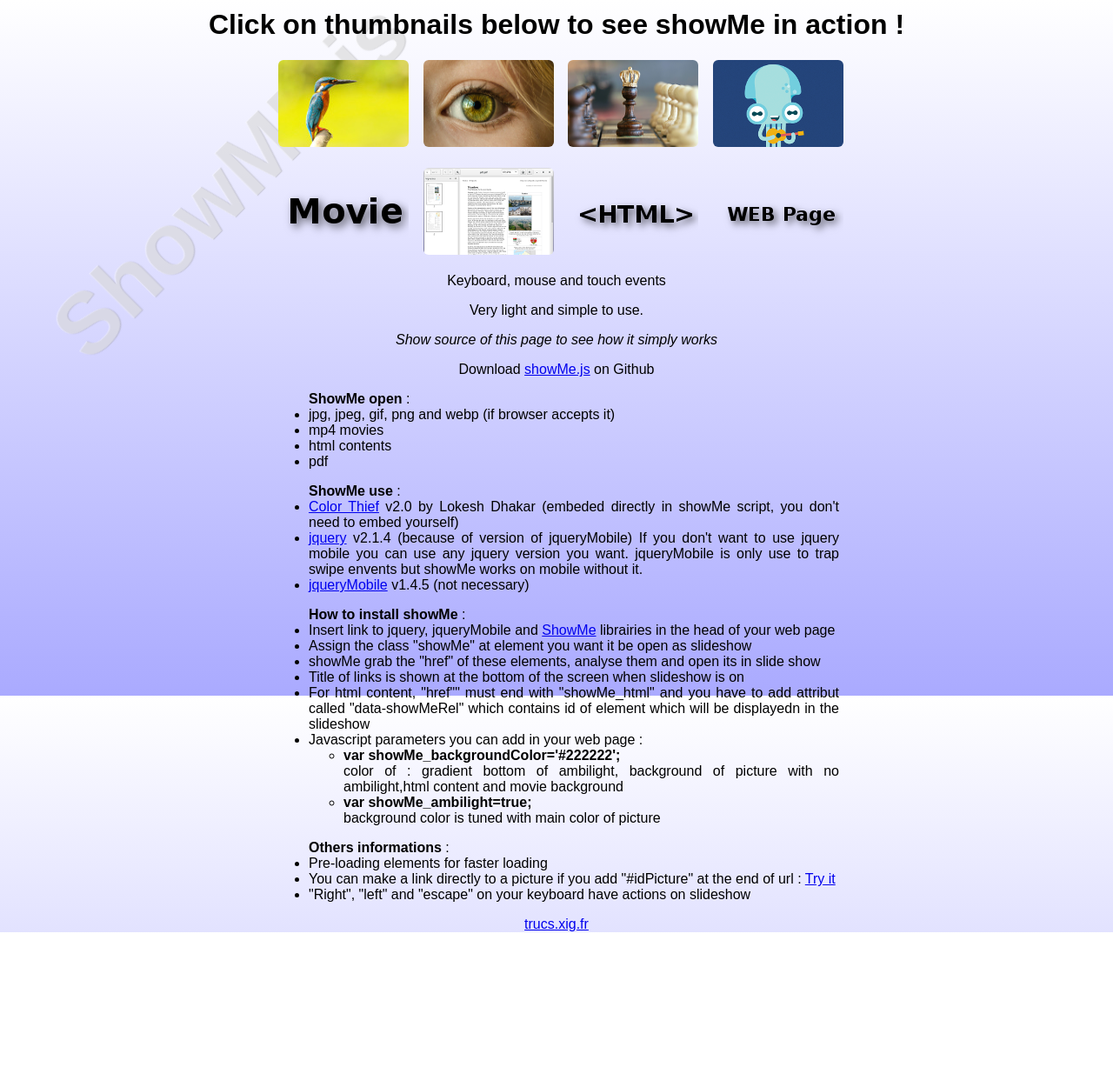
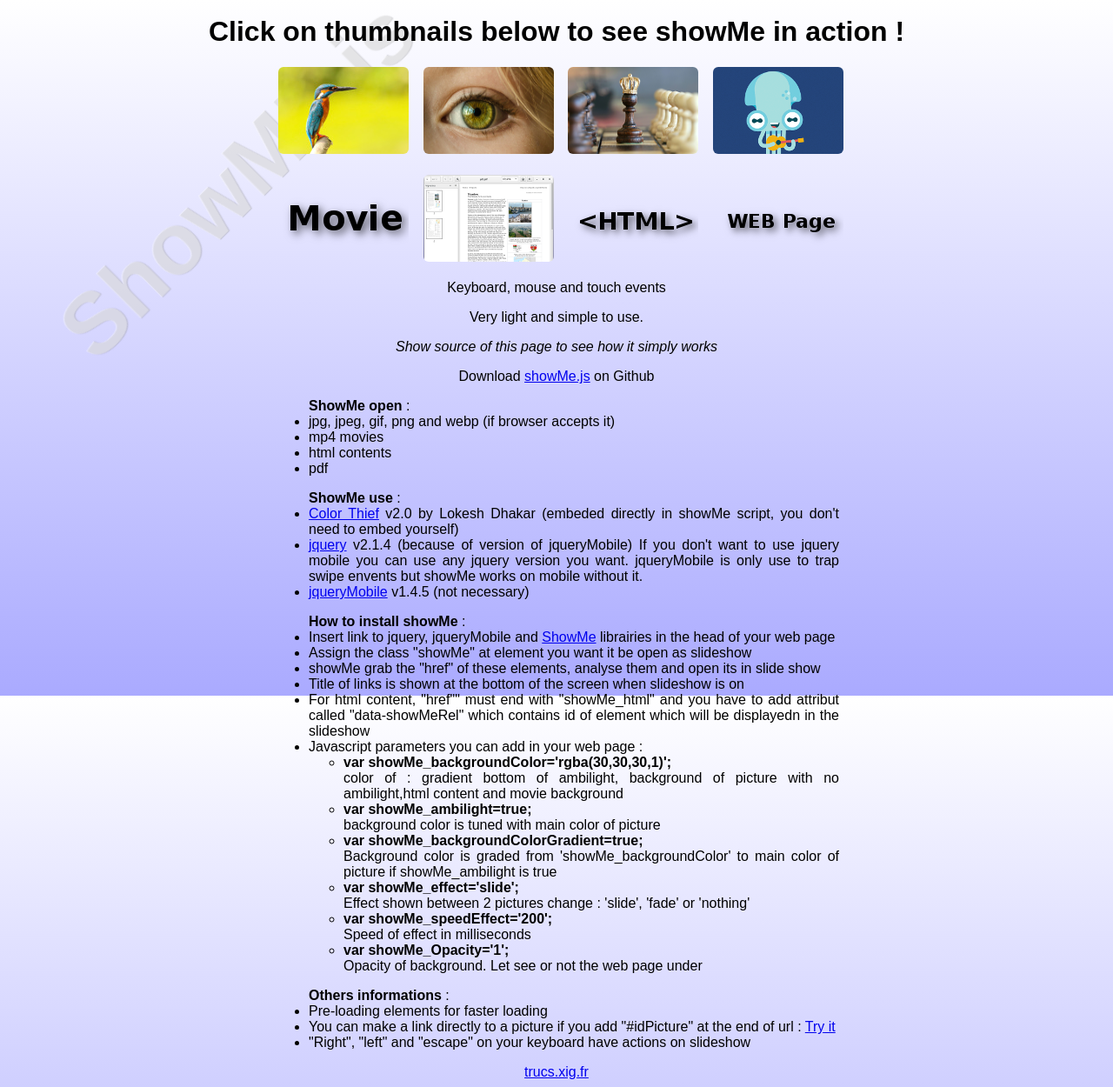
Before and after one commit to jeromax2/showMe.js, a plain HTML site: page index.html in a window 1280 px wide. Shown: the whole page at 87% size. Before the commit the page ends 1072 px from the top, so only its background shows below. Drawn offline with Linux system fonts and the light colour scheme.

Commit message:
Add files via upload

```diff
--- a/index.html
+++ b/index.html
@@ -4,8 +4,8 @@
 <style>
 *{font-family: arial; }
 body{text-align:center;padding-top:10px;background:linear-gradient(0deg,#aaaaff,#ffffff) fixed;}
-a.showMe{display:inline-block;}
-a.showMe img{width:150px;height:100px;margin-left:10px;border:1px transparent solid;transition:all 1s;border-radius:7px;}
+a.showMe{display:inline-block;margin-left:10px;}
+a.showMe img{width:150px;height:100px;border:1px transparent solid;transition:all 1s;border-radius:7px;}
 hr{visibility:hidden;}
 a.showMe img:hover{border:1px #fff solid;transition:all 0.2s;box-shadow:3px 3px 10px #888;}
 </style>
@@ -13,7 +13,7 @@ a.showMe img:hover{border:1px #fff solid;transition:all 0.2s;box-shadow:3px 3px
 
 <!-- ####################### BEGINING OF SHOWME SAMPLE -->
 <script type="text/javascript" src="./jquery-2.1.4.min.js"></script>
-<script type="text/javascript" src="./jquery.mobile-1.4.5.min.js"></script>
+<!-- script type="text/javascript" src="./jquery.mobile-1.4.5.min.js"></script-->
 <script type="text/javascript" src="./showMe.js"></script>
 </head>
 <body>
@@ -44,13 +44,13 @@ a.showMe img:hover{border:1px #fff solid;transition:all 0.2s;box-shadow:3px 3px
 <a class="showMe" href="showMe_html" data-showMeRel="idHtml1" title="Html content">
 	<img src="htmlContent.png">
 </a>
-<a class="showMe" href="https://en.wikipedia.org/wiki/Ecology" title="Web content">
+<a class="showMe" href="http://localhost/test/images/index.html" title="Web content">
 	<img src="WebPage.png">
 </a>
 
 <div style="display:none;width:500px;color:#33d;background-color:#fff;padding:5px;border-radius:7px;" id="idHtml1">
 		<div style="height:25px;line-height:25px;background: linear-gradient(#eee, #bbb);color:#aaa;border-top-left-radius:7px;border-top-right-radius:7px;text-shadow:1px 1px 0 #fff;font-weight:700;">Lorem Ipsum</div>
-		<p style="text-align:justify;padding:5px;border-left:2px solid;border-right:2px solid;border-image:linear-gradient(0deg,#fff,#bbb) 0% 10%;"><img src="pic-pexels-photo-132987.jpeg" style="margin:5px;width:150px;float:left;border-radius:7px;">
+		<p style="text-align:justify;padding:5px;border-left:2px solid;border-right:2px solid;border-image:linear-gradient(0deg,#fff,#bbb) 0% 10%;"><img src="vignette_pic-pexels-photo-132987.jpeg" style="margin:5px;width:150px;float:left;border-radius:7px;">
 			Lorem ipsum dolor sit amet, consectetur adipiscing elit, sed do eiusmod tempor incididunt ut labore et dolore magna aliqua.
 			Ut enim ad minim veniam, quis nostrud exercitation ullamco laboris nisi ut aliquip ex ea commodo consequat.
 			Duis aute irure dolor in reprehenderit in voluptate velit esse cillum dolore eu fugiat nulla pariatur.
@@ -85,10 +85,24 @@ Download <a href="https://github.com/jeromax2/showMe.js">showMe.js</a> on Github
 	<li>Title of links is shown at the bottom of the screen when slideshow is on</li>
 	<li>For html content, "href"" must end with "showMe_html" and you have to add attribut called "data-showMeRel" which contains id of element which will be displayedn in the slideshow</li>
 	<li>Javascript parameters you can add in your web page :<ul>
-		<li><b>var showMe_backgroundColor='#222222';</b><br>
-			color of : gradient bottom of ambilight, background of picture with no ambilight,html content and movie background</li>
+		<li><b>var showMe_backgroundColor='rgba(30,30,30,1)';</b><br>
+			color of : gradient bottom of ambilight, background of picture with no ambilight,html content and movie background
+		</li>
 		<li><b>var showMe_ambilight=true;</b><br>
-			background color is tuned with main color of picture</li>
+			background color is tuned with main color of picture
+		</li>
+		<li><b>var showMe_backgroundColorGradient=true;</b><br>
+			Background color is graded from 'showMe_backgroundColor' to main color of picture if showMe_ambilight is true
+		</li>
+		<li><b>var showMe_effect='slide';</b><br>
+			Effect shown between 2 pictures change : 'slide', 'fade' or 'nothing'
+		</li>
+		<li><b>var showMe_speedEffect='200';</b><br>
+			Speed of effect in milliseconds
+		</li>
+		<li><b>var showMe_Opacity='1';</b><br>
+			Opacity of background. Let see or not the web page under
+		</li>
 	</ul></li>
 </ul>
 <ul><strong>Others informations</strong> :
```
